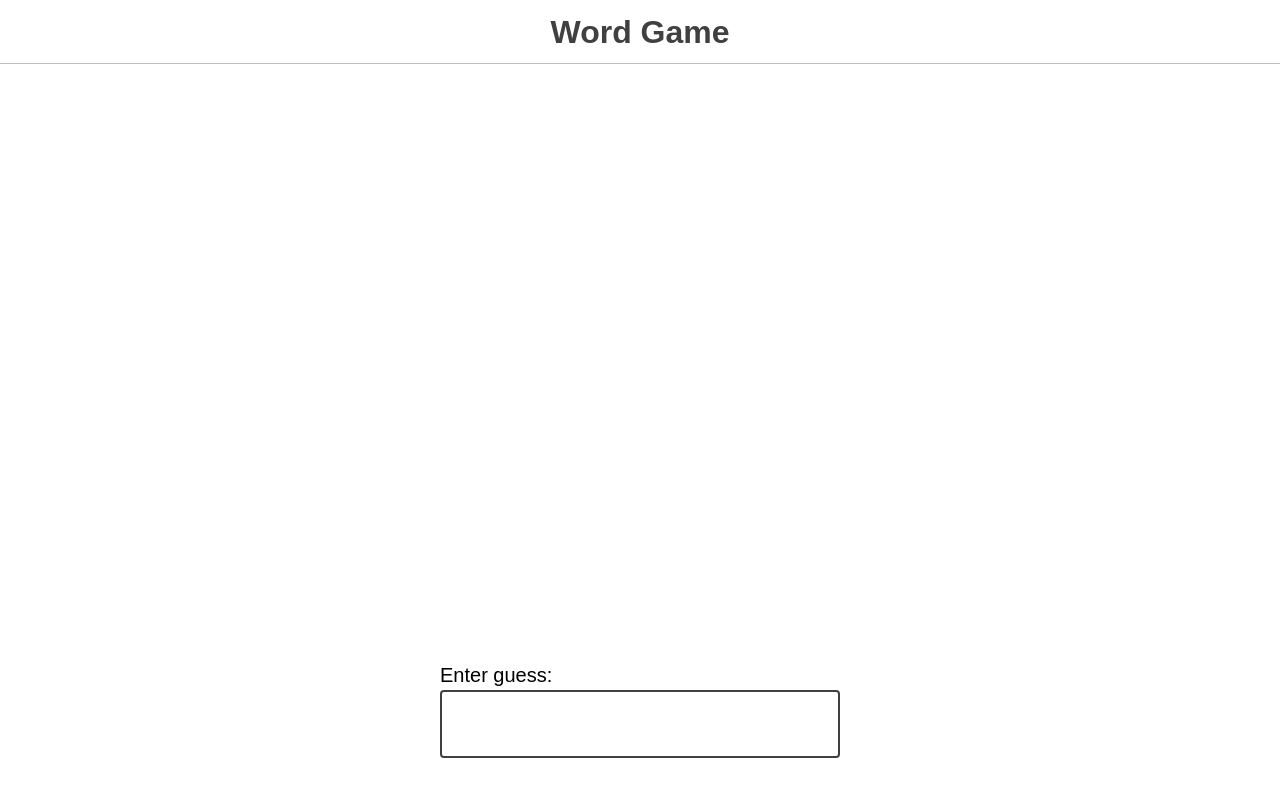
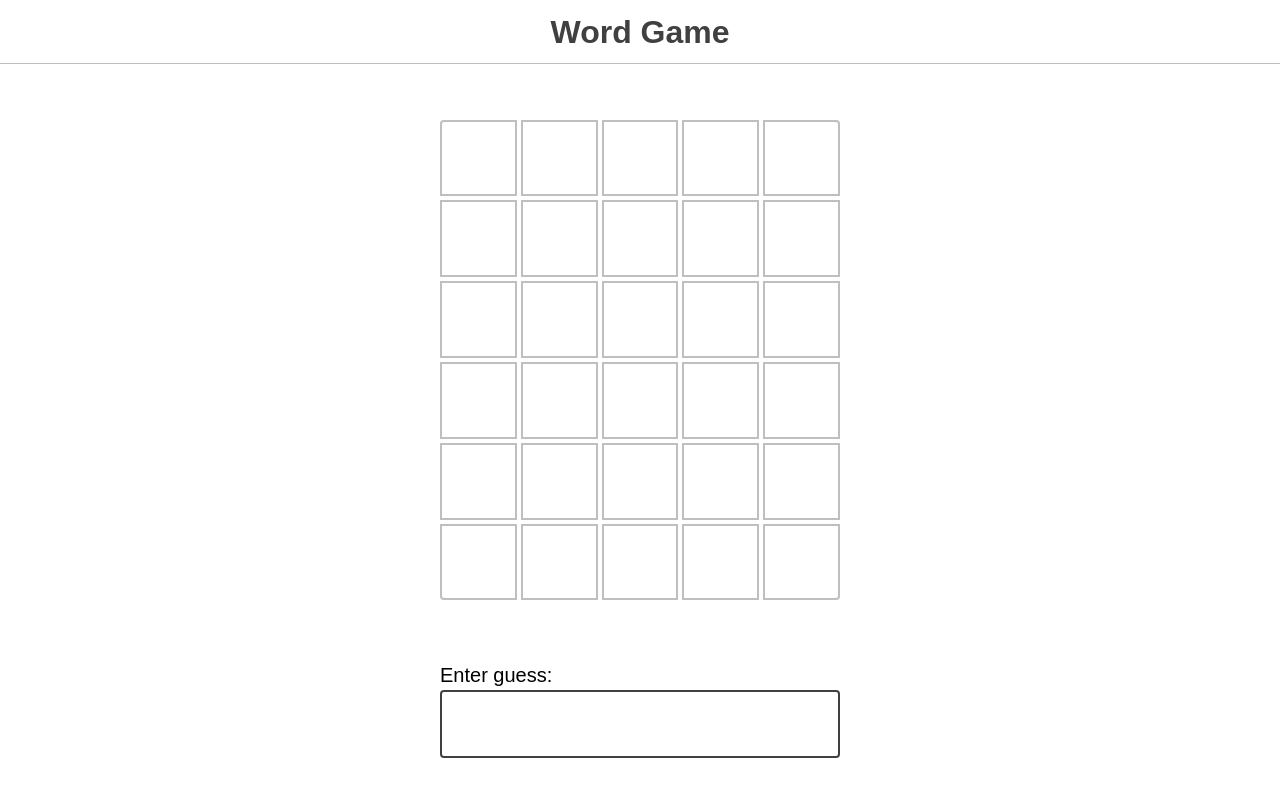
Before and after one commit to juliofortunato/word-game, a React (Vite) app: page / in a window 1280 px wide. Shown: the top 796 px of the page. Built offline with nearby package versions, Linux system fonts and the light colour scheme.

Commit message:
feat: add Guess component

```diff
--- a/src/components/Game/Game.jsx
+++ b/src/components/Game/Game.jsx
@@ -1,10 +1,10 @@
 import React from 'react';
+
+import { sample } from '../../utils';
+import { WORDS } from '../../data';
 
 import GuessInput from '../GuessInput';
 import GuessResults from '../GuessResults';
-
-import { sample } from '../../utils';
-import { WORDS } from '../../data';
 
 // Pick a random word on every pageload.
 const answer = sample(WORDS);
@@ -14,10 +14,14 @@ console.info({ answer });
 function Game() {
   const [guesses, setGuesses] = React.useState([]);
 
+  function handleSubmitGuess(tentativeGuess) {
+    setGuesses([...guesses, tentativeGuess]);
+  }
+
   return (
     <>
       <GuessResults guesses={guesses} />
-      <GuessInput guesses={guesses} setGuesses={setGuesses} />
+      <GuessInput handleSubmitGuess={handleSubmitGuess} />
     </>
   );
 }
--- /dev/null
+++ b/src/components/Guess/Guess.jsx
@@ -0,0 +1,17 @@
+import React from 'react';
+
+import { range } from '../../utils';
+
+function Guess({ value }) {
+  return (
+    <p className="guess">
+      {range(5).map((num) => (
+        <span key={num} className="cell">
+          {value ? value[num] : undefined}
+        </span>
+      ))}
+    </p>
+  );
+}
+
+export default Guess;
--- /dev/null
+++ b/src/components/Guess/index.js
@@ -0,0 +1,2 @@
+export * from './Guess';
+export { default } from './Guess';
--- a/src/components/GuessInput/GuessInput.jsx
+++ b/src/components/GuessInput/GuessInput.jsx
@@ -1,23 +1,18 @@
 import React from 'react';
 
-function GuessInput({ guesses, setGuesses }) {
-  const [guess, setGuess] = React.useState('');
+function GuessInput({ handleSubmitGuess }) {
+  const [tentativeGuess, setTentativeGuess] = React.useState('');
 
-  function handleFormSubmit(e) {
-    e.preventDefault();
-    console.log({ guess });
-    setGuess('');
-    const nextGuess = {
-      id: crypto.randomUUID(),
-      content: guess,
-    };
-    setGuesses([...guesses, nextGuess]);
+  function handleSubmit(event) {
+    event.preventDefault();
+    handleSubmitGuess(tentativeGuess);
+    setTentativeGuess('');
   }
 
   return (
     <form
       className="guess-input-wrapper"
-      onSubmit={handleFormSubmit}
+      onSubmit={handleSubmit}
     >
       <label htmlFor="guess-input">
         Enter guess:
@@ -25,12 +20,15 @@ function GuessInput({ guesses, setGuesses }) {
           required
           id="guess-input"
           type="text"
-          value={guess}
+          value={tentativeGuess}
           minLength={5}
           maxLength={5}
           pattern="[a-zA-Z]{5}"
           title="5 letter word"
-          onChange={(e) => setGuess(e.target.value.toUpperCase())}
+          onChange={(event) => {
+            const nextGuess = event.target.value.toUpperCase();
+            setTentativeGuess(nextGuess);
+          }}
         />
       </label>
     </form>
--- a/src/components/GuessResults/GuessResults.jsx
+++ b/src/components/GuessResults/GuessResults.jsx
@@ -1,13 +1,18 @@
 import React from 'react';
 
-function GuessHistory({ guesses }) {
+import { NUM_OF_GUESSES_ALLOWED } from '../../constants';
+import { range } from '../../utils';
+
+import Guess from '../Guess';
+
+function GuessResults({ guesses }) {
   return (
     <div className="guess-results">
-      {guesses.map((guess) => (
-        <p className="guess" key={guess.id}>{guess.content}</p>
+      {range(NUM_OF_GUESSES_ALLOWED).map((num) => (
+        <Guess key={num} value={guesses[num]} />
       ))}
     </div>
   );
 }
 
-export default GuessHistory;
+export default GuessResults;
```
Also changed, not shown: .eslintrc.json.
